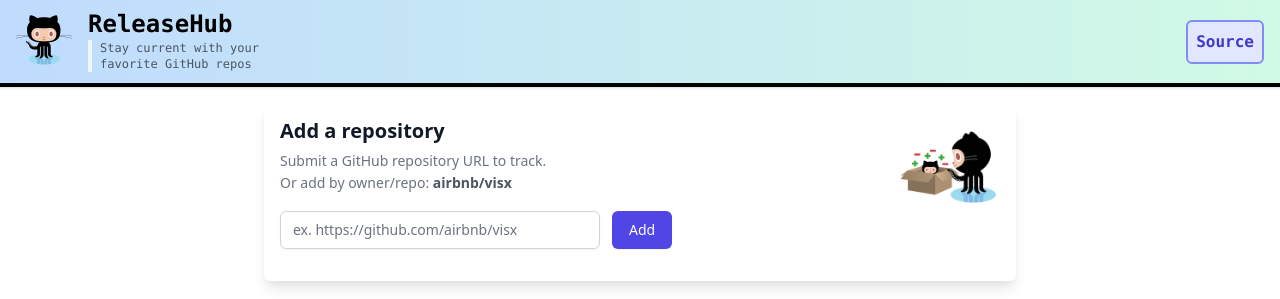
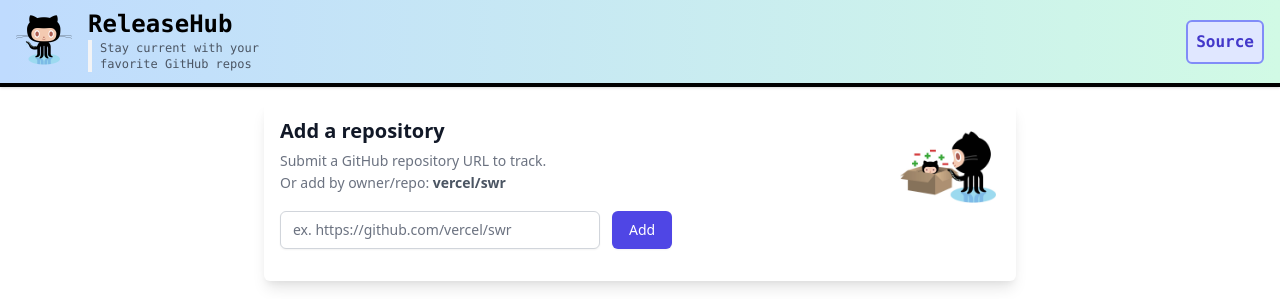
Before and after one commit to luhart/release-hub, a Next.js app: page / in a window 1280 px wide. Shown: the top 299 px of the page. Built offline with nearby package versions, Linux system fonts and the light colour scheme; what @tailwindcss/typography would draw is missing.

Commit message:
Change add repo placholder

```diff
--- a/components/AddRepoPanel.tsx
+++ b/components/AddRepoPanel.tsx
@@ -34,7 +34,7 @@
             <h3 className="text-xl leading-6 font-bold text-gray-900">Add a repository</h3>
             <div className="mt-2 text-sm text-gray-500">
               <p>Submit a GitHub repository URL to track.</p>
-              <p className="pt-0.5">Or add by owner/repo: <span className="text-gray-600 font-bold">airbnb/visx</span></p>
+              <p className="pt-0.5">Or add by owner/repo: <span className="text-gray-600 font-bold">vercel/swr</span></p>
             </div>
           </div>
           <div className="">
@@ -54,7 +54,7 @@
               type="text"
               id="newRepoURL"
               className="shadow-sm focus:ring-indigo-500 focus:border-indigo-500 block w-full sm:text-sm border-gray-300 rounded-md"
-              placeholder="ex. https://github.com/airbnb/visx"
+              placeholder="ex. https://github.com/vercel/swr"
               {...register("newRepoURL", { required: true })}
             />
             ) : (
```
